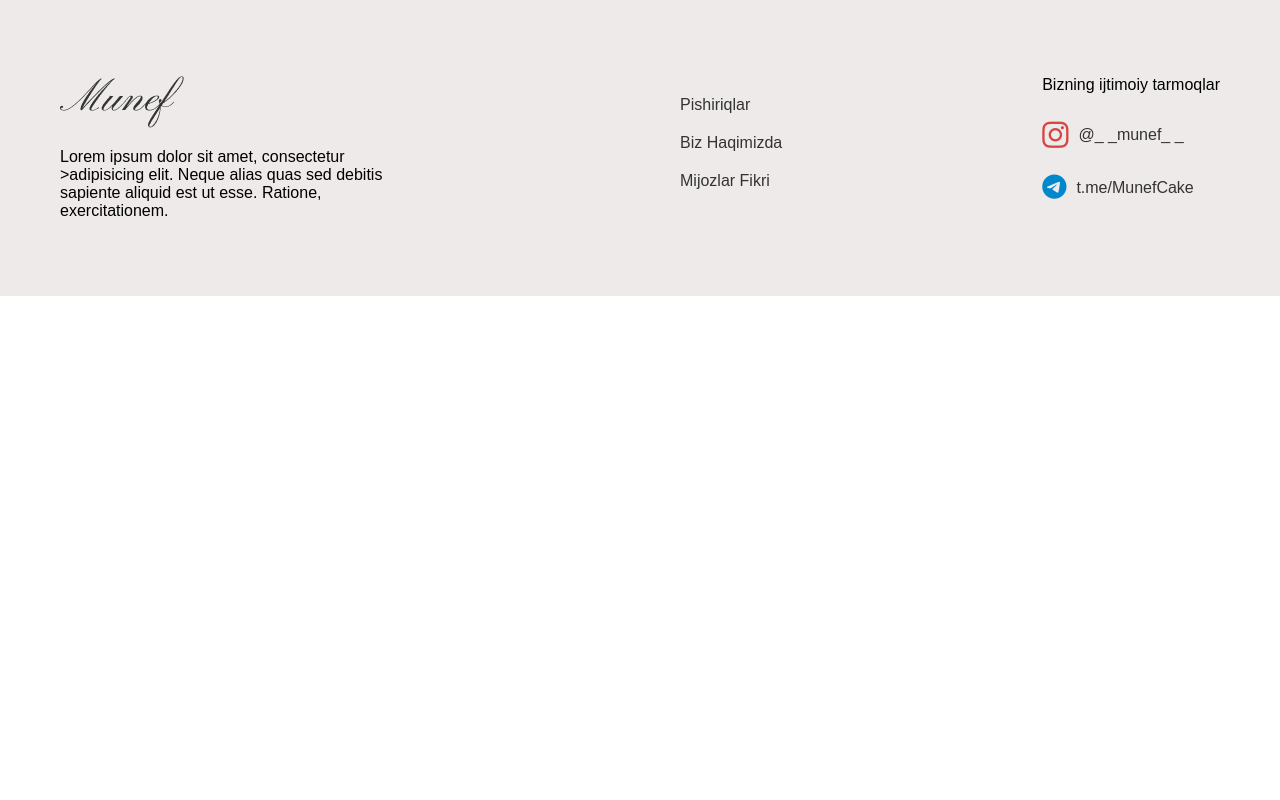
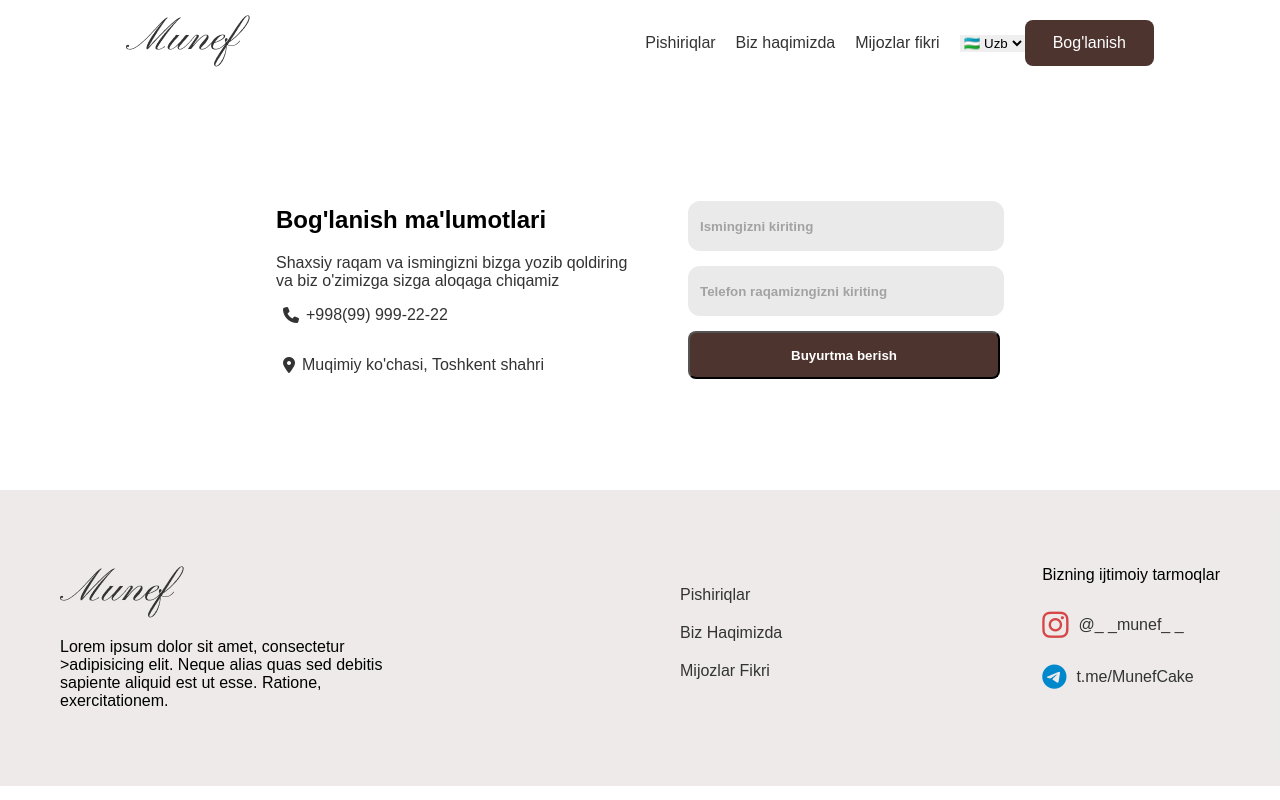
Before and after one commit to abdurahmoniy/munef-cake, a plain HTML site: page contact.html in a window 1280 px wide. Drawn offline with Linux system fonts and the light colour scheme.

Commit message:
added contact

```diff
--- a/contact.html
+++ b/contact.html
@@ -12,6 +12,54 @@
 </head>
 
 <body>
+    <div class="body">
+        <header class="header">
+            <div class="logo">
+                <img src="./img/Munef.png" alt="">
+            </div>
+            <nav class="nav-links">
+                <ul>
+                    <li><a href="#">Pishiriqlar</a></li>
+                    <li><a href="#">Biz haqimizda</a></li>
+                    <li><a href="#">Mijozlar fikri</a></li>
+                </ul>
+                <select class="switch_lang">
+                    <option style="background-image:url(./img/uzbflag.png);" value="uzb" default>🇺🇿 Uzb</option>
+                    <option style="background-image:url(./img/rusflag.png);" value="rus">🇷🇺 Rus</option>
+                </select>
+                <a href="" class="contact_btn">Bog'lanish</a>
+
+                <div class="menu-toggle">
+                    =
+                </div>
+            </nav>
+        </header>
+
+        <div class="contact">
+            <div class="boglanish">
+                <h2>Bog'lanish ma'lumotlari</h2>
+                <div>Shaxsiy raqam va ismingizni bizga yozib qoldiring va biz o'zimizga sizga aloqaga chiqamiz</div>
+                <div class="call">
+                    <i class="fa-solid fa-phone"></i>
+                    <p>+998(99) 999-22-22</p>
+                </div>
+                <div class="loc">
+                    <i class="fa-solid fa-location-dot"></i>
+                    <p>Muqimiy ko'chasi, Toshkent shahri </p>
+                </div>
+
+            </div>
+            <div class="aloqa">
+                <input class="ism" type="text" placeholder="Ismingizni kiriting">
+                <input class="raqam" type="text" placeholder="Telefon raqamizngizni kiriting">
+                <button>Buyurtma berish</button>
+            </div>
+
+
+        </div>
+
+
+    </div>
 
 
 
--- a/style.css
+++ b/style.css
@@ -3,7 +3,8 @@ body {
     margin: 0;
     font-family: Arial, sans-serif;
 }
-.body{
+
+.body {
     padding: 0 96px;
 }
 
@@ -16,13 +17,13 @@ body {
     padding: 15px 30px;
 }
 
-  .nav-links{
+.nav-links {
     align-items: center;
     display: flex;
     justify-content: space-between;
 }
 
-  .nav-links .contact {
+.nav-links .contact_btn {
     text-decoration: none;
     background: #4E342E;
     padding: 14px 28px;
@@ -51,11 +52,11 @@ body {
     display: flex;
 }
 
-  .switch_lang{
+.switch_lang {
     border: none;
 }
 
-  .switch_lang:focus{
+.switch_lang:focus {
     outline: none;
 }
 
@@ -67,13 +68,15 @@ body {
 /* Media queries for different screen sizes */
 @media screen and (max-width: 1200px) {
     .body {
-      padding: 0 45px; /* Tablet */
+        padding: 0 45px;
+        /* Tablet */
     }
 }
 
 @media screen and (max-width: 768px) {
     .body {
-      padding: 0 24px; /* Mobile */
+        padding: 0 24px;
+        /* Mobile */
     }
 
     .nav-links {
@@ -105,6 +108,63 @@ body {
 }
 
 /* -------------------contact----------------- */
+.contact {
+    display: flex;
+    justify-content: space-between;
+    width: 728px;
+    margin: 0 auto;
+    padding: 100px 0;
+}
+
+.boglanish {
+    width: 50%;
+
+}
+
+.boglanish div{
+    color:#333;
+}
+
+.call, .loc {
+    display: flex;
+    align-items: center;
+}
+
+.call i,.loc i {
+    padding: 0 7px;
+}
+
+.aloqa {
+    display: block;
+}
+
+.aloqa input {
+    width: 312px;
+    display: block;
+    border: none;
+    height: 48px;
+    border-radius: 12px;
+    background-color: rgb(234, 234, 234);
+    margin: 15px 0;
+
+}
+
+.aloqa input::placeholder {
+    padding: 0 10px;
+    color: #000;
+    opacity: .3;
+    font-weight: 700;
+}
+
+.aloqa button {
+    font-weight: 700;
+    background: #4E342E;
+    width: 312px;
+    height: 48px;
+    border-radius: 8px;
+    color: #fff;
+
+}
 
 
 
@@ -117,33 +177,36 @@ body {
 
 /* -----------------footer------------------ */
 
-  .footer{
-    background-color:rgba(78, 52, 46, 0.10);
+.footer {
+    background-color: rgba(78, 52, 46, 0.10);
     padding: 60px;
     display: flex;
     justify-content: space-between;
 }
 
-  .footerel{
+.footerel {
     width: 30%;
 }
 
 
-  .footer-el2 ul li a{
+.footer-el2 ul li a {
     color: #333;
     text-decoration: none;
 
 }
-  .footer-el2 ul{
+
+.footer-el2 ul {
     list-style: none;
     /* width: 200px; */
 
 }
-  .footer-el2 ul li{
+
+.footer-el2 ul li {
     padding-top: 20px;
 
 }
-  .footer-el3   a{
+
+.footer-el3 a {
     color: #333;
     text-decoration: none;
     padding-left: 10px;
@@ -154,7 +217,7 @@ body {
 
 
 
-  .social-ins{
+.social-ins {
     display: flex;
     color: rgb(215, 70, 70);
     size: 20px;
@@ -162,21 +225,23 @@ body {
     padding-top: 10px;
     align-items: center;
 }
-  .social-ins i{
+
+.social-ins i {
     font-size: 30px;
 }
 
-  .social-tg i{
+.social-tg i {
     font-size: 25px;
 }
 
 
-  .social-tg{
+.social-tg {
     display: flex;
     color: #0088cc;
     align-items: center;
 }
-  .mobile-res{
+
+.mobile-res {
     width: 50%;
     display: flex;
     justify-content: space-between;
@@ -184,13 +249,15 @@ font-size: 25px;
 
 
 @media screen and (max-width: 768px) {
-    .footer{
+    .footer {
         display: block;
     }
-    .footerel{
+
+    .footerel {
         width: 100%;
     }
-    .mobile-res{
+
+    .mobile-res {
         width: 100%;
     }
 
```
Also changed, not shown: index.html (+1 -1 lines). Lines whose indentation alone changed are shown as unchanged.
